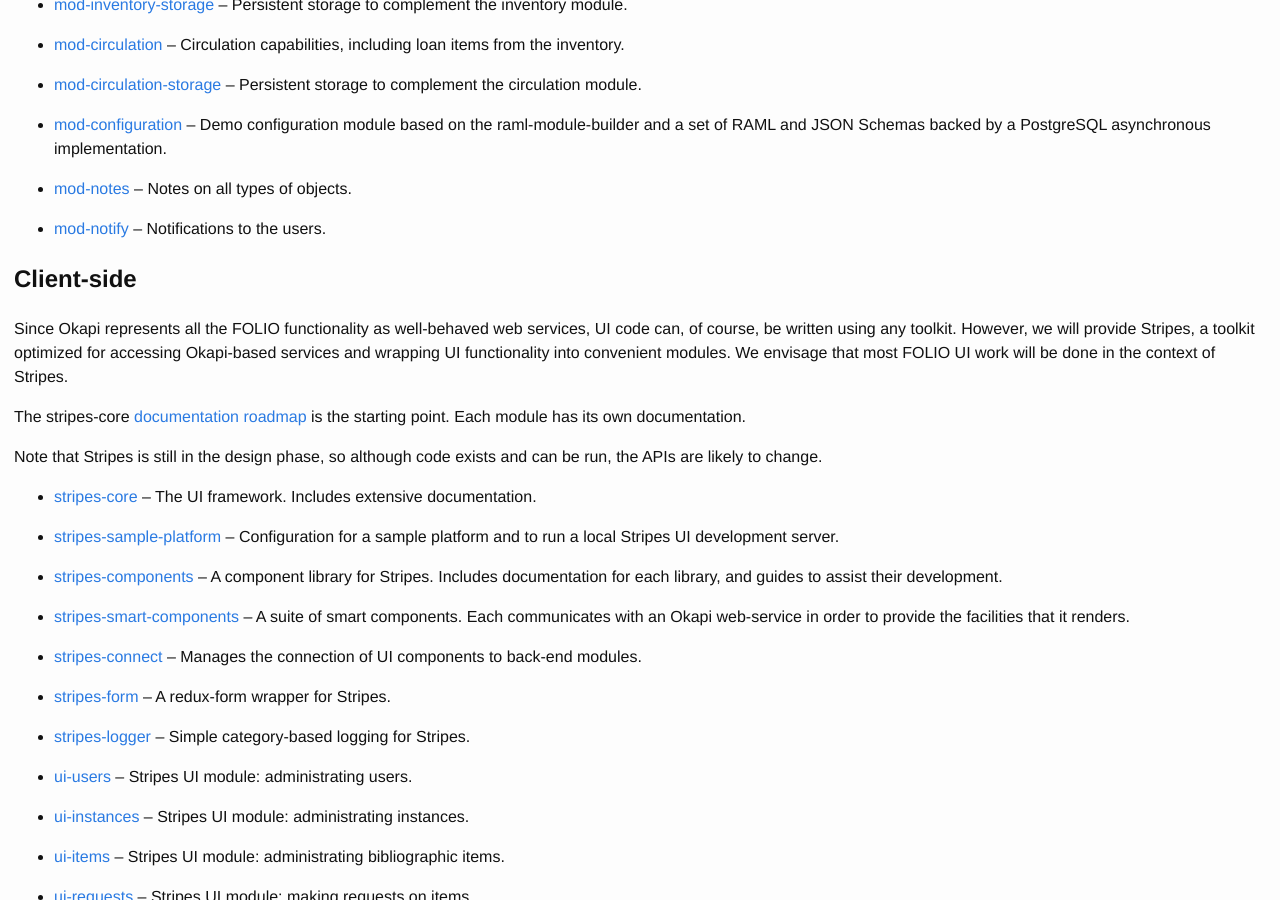
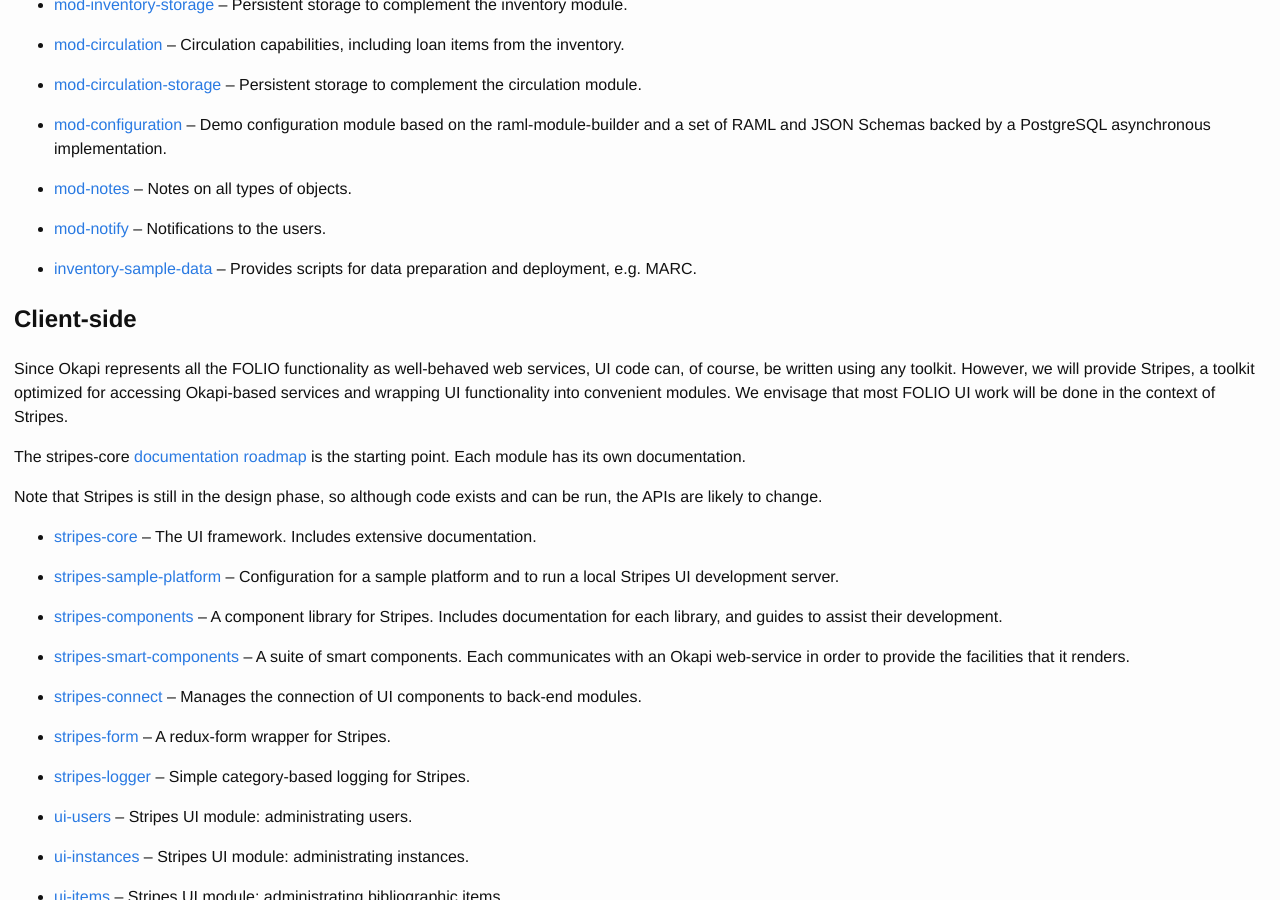
Before and after one commit to folio-org/folio-org.github.io, a Jekyll site: the page built from source-code/index.md, in a window 1280 px wide and 900 px high, scrolled down 1298 px. Built offline with Jekyll 4.4.1, drawn with Linux system fonts in a browser that asks for light colours; nearby versions of some CDN libraries.

Commit message:
List source-code inventory-sample-data FOLIO-359

```diff
--- a/source-code/index.md
+++ b/source-code/index.md
@@ -127,6 +127,9 @@
 - [mod-notify](https://github.com/folio-org/mod-notify)
   -- Notifications to the users.
 
+- [inventory-sample-data](https://github.com/folio-org/inventory-sample-data)
+  -- Provides scripts for data preparation and deployment, e.g. MARC.
+
 ## Client-side
 
 Since Okapi represents all the FOLIO functionality as well-behaved web
```
